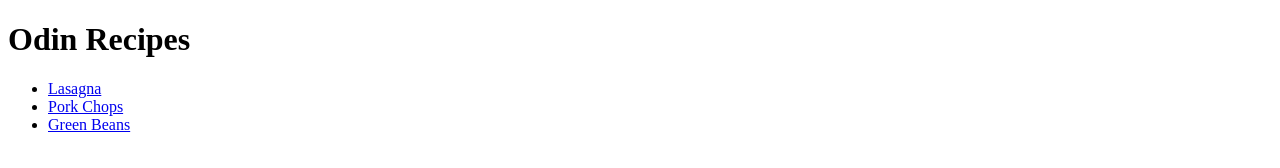
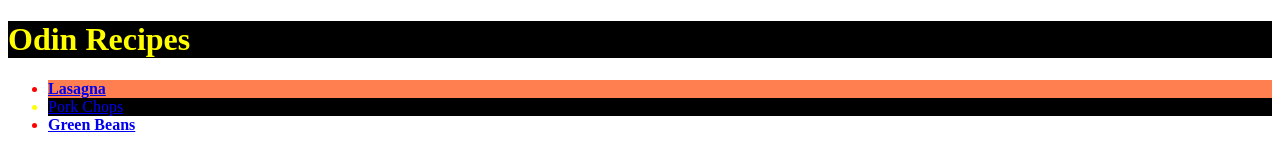
Before and after one commit to mattinatux/odin-recipes, a plain HTML site: page index.html in a window 1280 px wide. Drawn offline with Linux system fonts and the light colour scheme.

Commit message:
Add style.css and update index.html to use it

```diff
--- a/index.html
+++ b/index.html
@@ -1,15 +1,16 @@
 <!DOCTYPE html>
 <html>
     <head>
+        <link rel="stylesheet" href="styles.css">
         <title>Odin Recipes</title>
         <meta charset="UTF-8">
     </head>
     <body>
-        <h1>Odin Recipes</h1>
+        <h1 class="index">Odin Recipes</h1>
         <ul>
-            <li><a href="recipes/lasagna.html">Lasagna</a></li>
-            <li><a href="recipes/porkchops.html">Pork Chops</a></li>
-            <li><a href="recipes/greenbeans.html">Green Beans</a></li>
+            <li class="index headingStrong"><a href="recipes/lasagna.html">Lasagna</a></li>
+            <li class="index"><a href="recipes/porkchops.html">Pork Chops</a></li>
+            <li class="headingStrong"><a href="recipes/greenbeans.html">Green Beans</a></li>
         </ul>
     </body>
 </html>
--- /dev/null
+++ b/styles.css
@@ -0,0 +1,19 @@
+/* styles.css */
+
+.index {
+    color: yellow;
+    background-color: black;
+}
+
+.headingStrong {
+    font-weight: bolder;
+    color: red;
+}
+
+.headingWeak {
+    font-weight:lighter
+}
+
+.index.headingStrong {
+    background-color: coral;
+}
```
